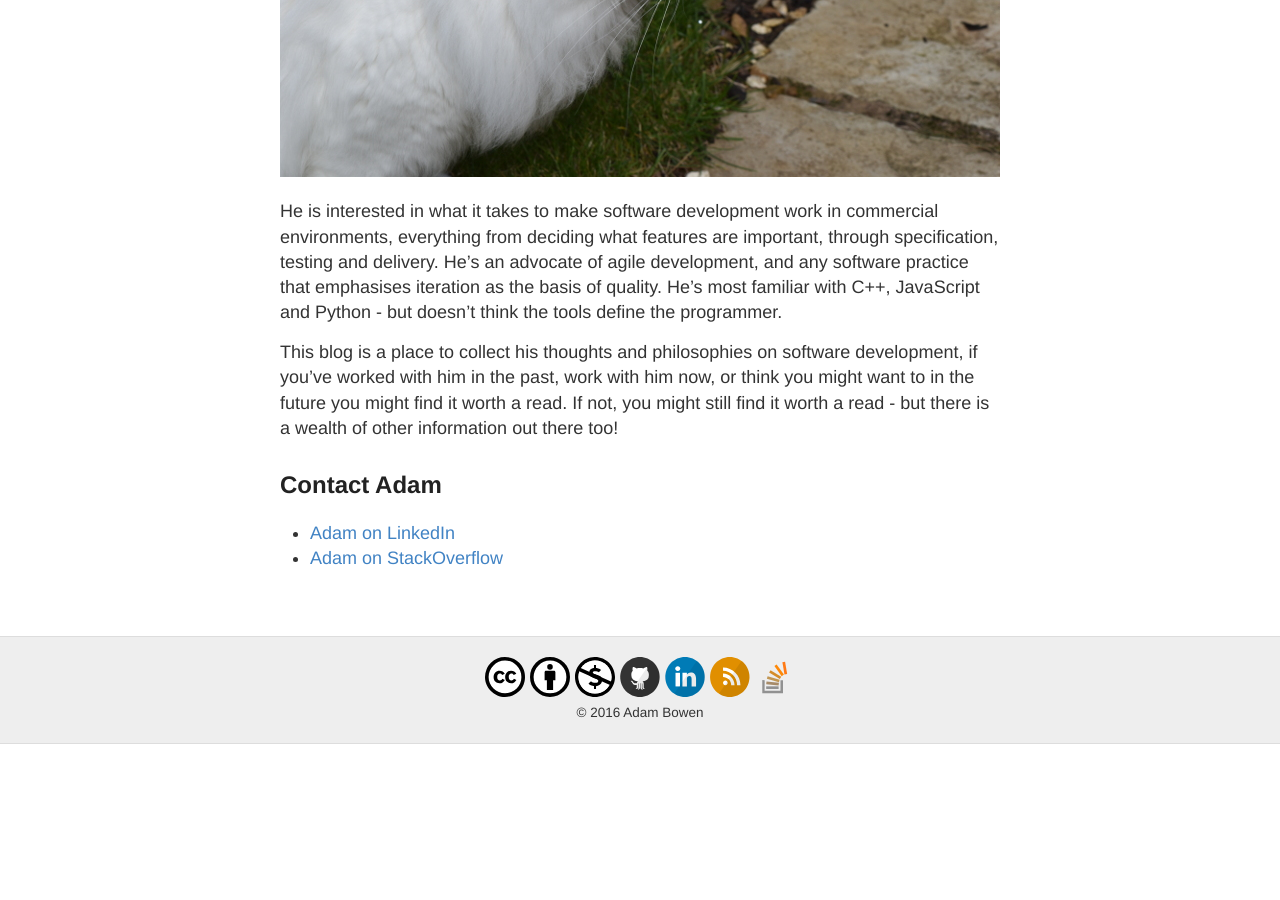
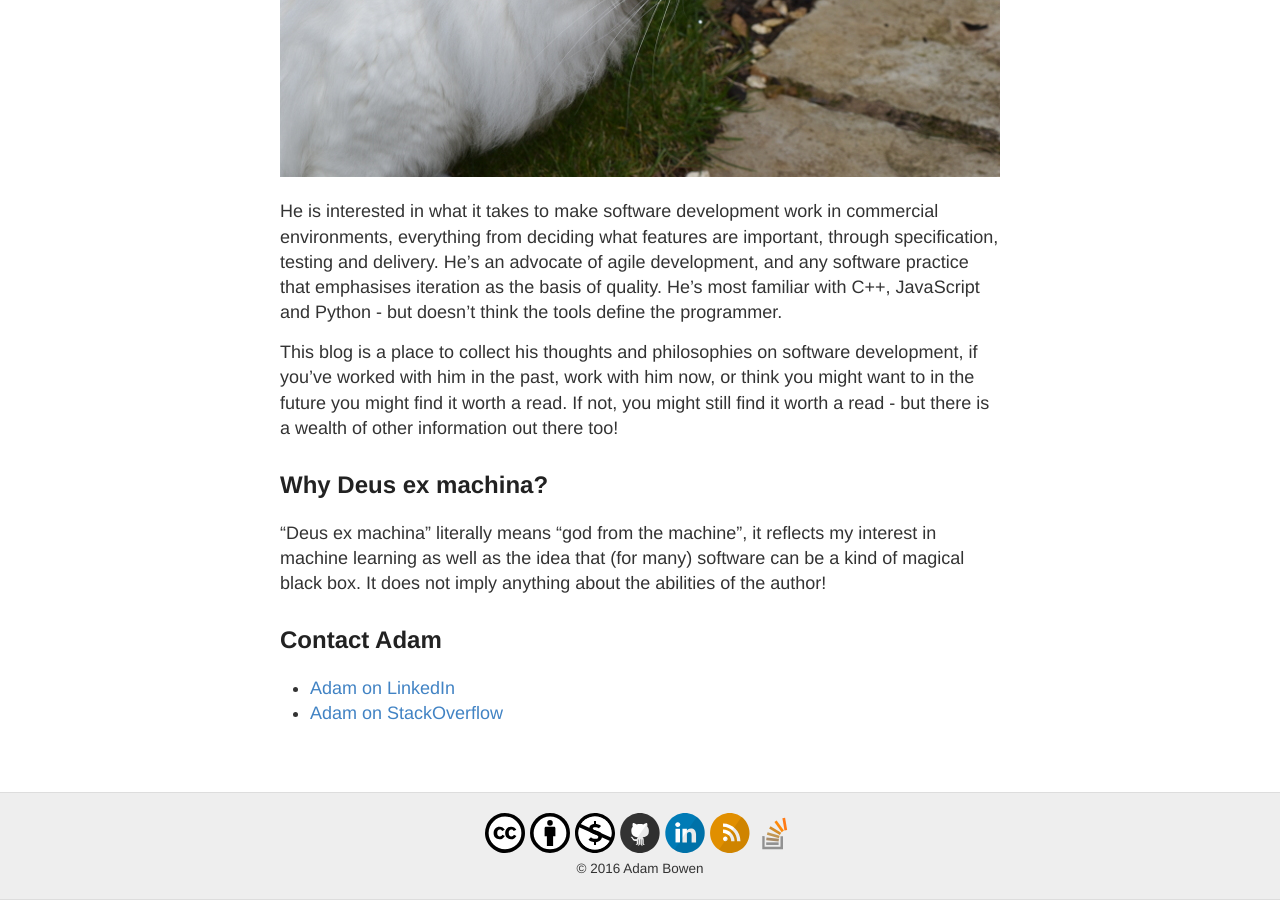
Before and after one commit to adambowen/adambowen.github.io, a Jekyll site: the page built from about.md, in a window 1280 px wide and 900 px high, scrolled down 726 px. Built offline with Jekyll 4.4.1, drawn with Linux system fonts in a browser that asks for light colours; before the commit the page ends 1470 px from its top, so only the background shows below that.

Commit message:
site(about): add a note explaining the origins of the title

```diff
--- a/about.md
+++ b/about.md
@@ -28,6 +28,13 @@ you might want to in the future you might find it worth a read. If not, you
 might still find it worth a read - but there is a wealth of other information
 out there too!
 
+## Why Deus ex machina?
+
+"Deus ex machina" literally means "god from the machine", it reflects my
+interest in machine learning as well as the idea that (for many) software
+can be a kind of magical black box. It does not imply anything about the
+abilities of the author!
+
 ## Contact Adam
 
 * [Adam on LinkedIn](https://www.linkedin.com/in/adammabowen)
```
